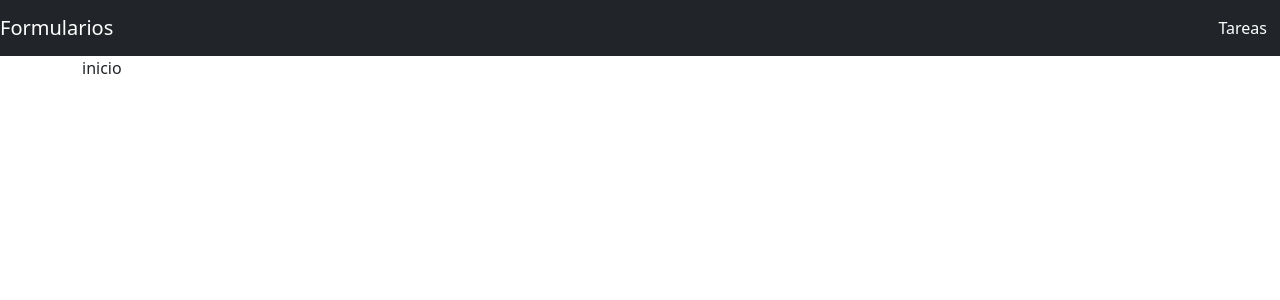
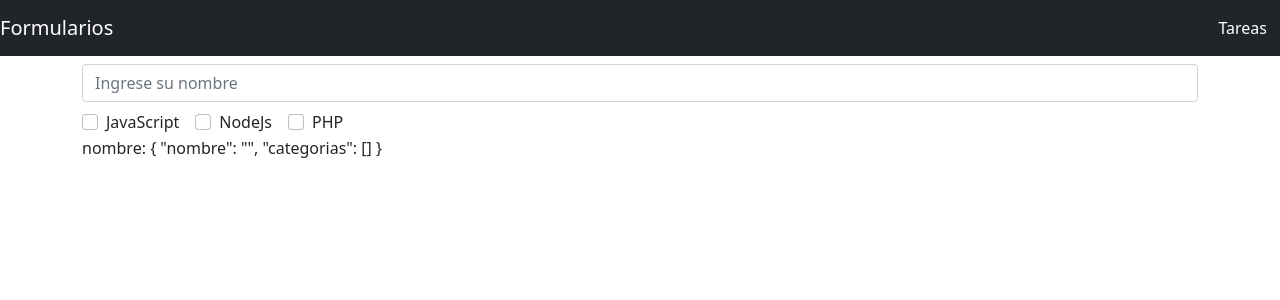
Before and after one commit to asixc/vue-js-3-curso-udemy-ignacio-bluuweb-cli-vuex-formularios, a Vue app: page / in a window 1280 px wide. Shown: the top 300 px of the page. Built offline with nearby package versions, Linux system fonts and the light colour scheme.

Commit message:
add form for use v-model

```diff
--- a/src/views/Home.vue
+++ b/src/views/Home.vue
@@ -1,7 +1,46 @@
 <template>
-  <div class="home">
-    inicio
-  </div>
+  <form>
+    <input type="text"
+      class="form-control my-2"
+      placeholder="Ingrese su nombre"
+      v-model="tarea.nombre"
+    >
+    <div class="form-check form-check-inline">
+      <input
+        type="checkbox"
+        name=""
+        id="check-1"
+        class="form-check-input"
+        v-model="tarea.categorias"
+        value="javascript"
+      >
+      <label for="check-1" class="form-check-label">JavaScript</label>
+    </div>
+    <div class="form-check form-check-inline">
+      <input
+        type="checkbox"
+        name=""
+        id="check-2"
+        class="form-check-input"
+        v-model="tarea.categorias"
+        value="nodejs"
+      >
+      <label for="check-2" class="form-check-label">NodeJs</label>
+    </div>
+    <div class="form-check form-check-inline">
+      <input
+        type="checkbox"
+        name=""
+        id="check-3"
+        class="form-check-input"
+        v-model="tarea.categorias"
+        value="php"
+      >
+      <label for="check-3" class="form-check-label">PHP</label>
+    </div>
+
+    <p>nombre: {{tarea}} </p>
+  </form>
 </template>
 
 <script>
@@ -12,6 +51,14 @@ export default {
   name: 'Home',
   components: {
 
+  },
+  data(){
+    return{
+      tarea:{
+        nombre: '',
+        categorias: []
+      }
+    }
   }
 }
 </script>
```
